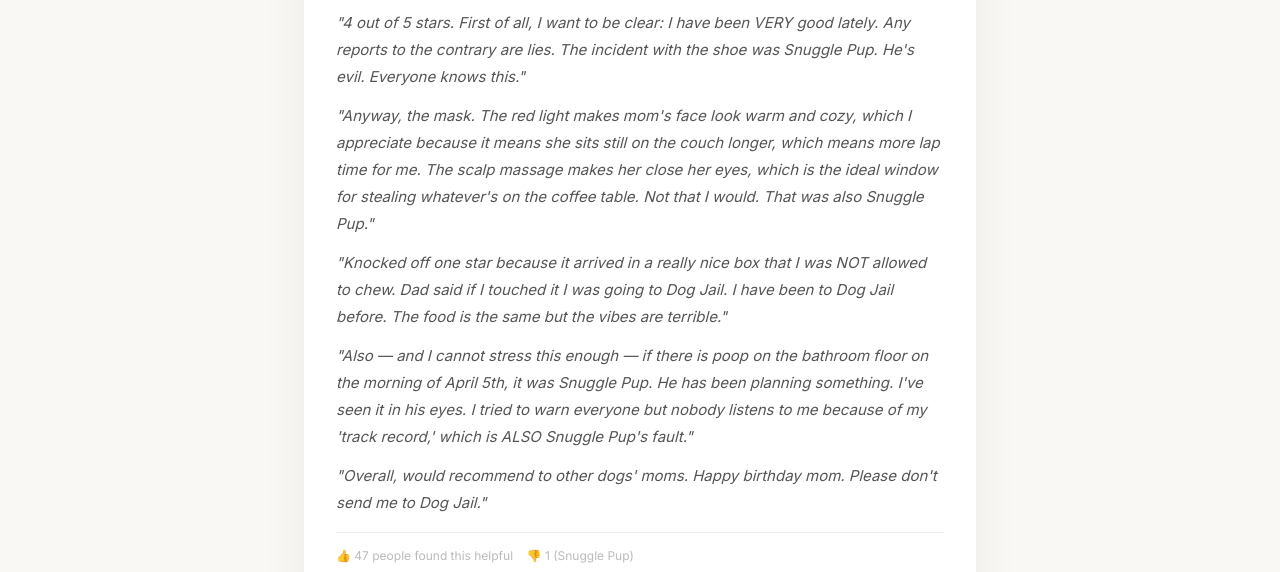
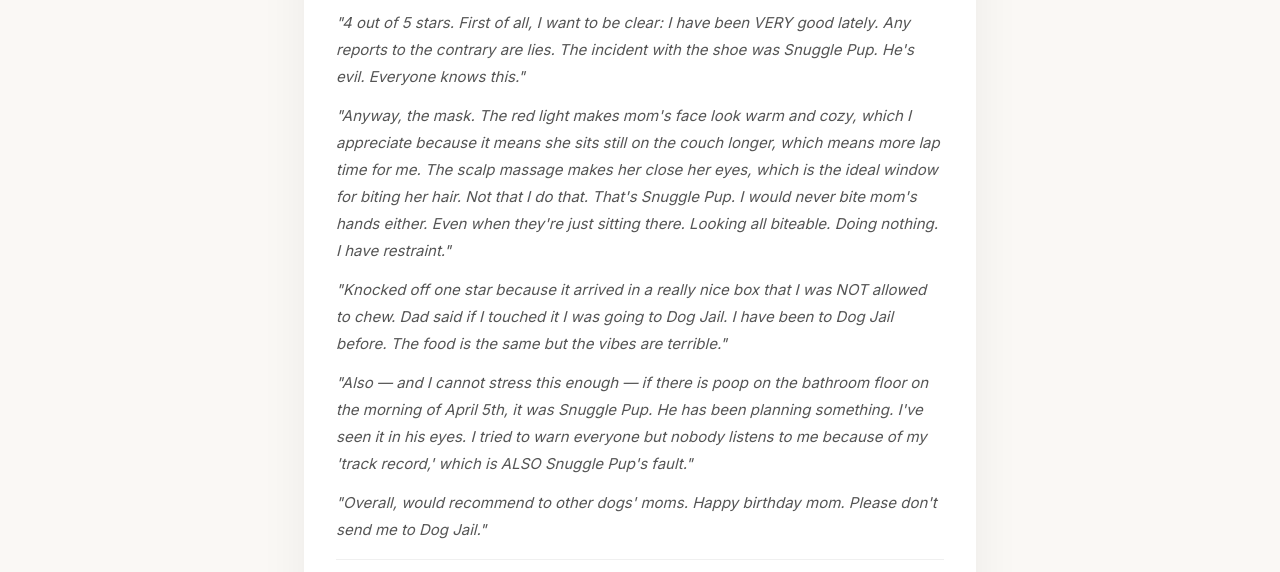
Before and after one commit to amedeod123/val-birthday-science, a plain HTML site: page index.html in a window 1280 px wide. Shown: the part 8818-9390 px from the top of the page. Drawn offline with nearby package versions, Linux system fonts and the light colour scheme; a web font is replaced by a local one.

Commit message:
Update Barky review: hair biting and biteable hands

```diff
--- a/index.html
+++ b/index.html
@@ -1263,7 +1263,7 @@
       <div class="dog-review-body">
         <div class="stars">&#9733;&#9733;&#9733;&#9733;&#9734;</div>
         <p>"4 out of 5 stars. First of all, I want to be clear: I have been VERY good lately. Any reports to the contrary are lies. The incident with the shoe was Snuggle Pup. He's evil. Everyone knows this."</p>
-        <p>"Anyway, the mask. The red light makes mom's face look warm and cozy, which I appreciate because it means she sits still on the couch longer, which means more lap time for me. The scalp massage makes her close her eyes, which is the ideal window for stealing whatever's on the coffee table. Not that I would. That was also Snuggle Pup."</p>
+        <p>"Anyway, the mask. The red light makes mom's face look warm and cozy, which I appreciate because it means she sits still on the couch longer, which means more lap time for me. The scalp massage makes her close her eyes, which is the ideal window for biting her hair. Not that I do that. That's Snuggle Pup. I would never bite mom's hands either. Even when they're just sitting there. Looking all biteable. Doing nothing. I have restraint."</p>
         <p>"Knocked off one star because it arrived in a really nice box that I was NOT allowed to chew. Dad said if I touched it I was going to Dog Jail. I have been to Dog Jail before. The food is the same but the vibes are terrible."</p>
         <p>"Also &mdash; and I cannot stress this enough &mdash; if there is poop on the bathroom floor on the morning of April 5th, it was Snuggle Pup. He has been planning something. I've seen it in his eyes. I tried to warn everyone but nobody listens to me because of my 'track record,' which is ALSO Snuggle Pup's fault."</p>
         <p>"Overall, would recommend to other dogs' moms. Happy birthday mom. Please don't send me to Dog Jail."</p>
```
